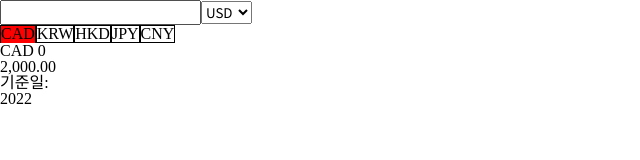
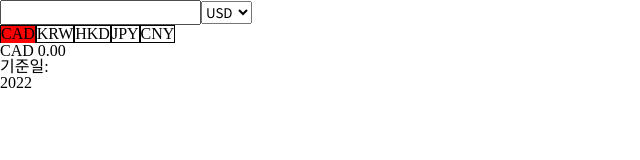
Before and after one commit to quack777/exchangeRateCalcul, a React (Create React App) app: page /second in a window 1280 px wide. Shown: the top 160 px of the page, without its empty margins (0-640 px from the left). Built offline with nearby package versions, Linux system fonts and the light colour scheme.

Commit message:
Modify: changeMoneyForm utils 분리

```diff
--- a/src/pages/first/FirstCal.tsx
+++ b/src/pages/first/FirstCal.tsx
@@ -1,5 +1,6 @@
 import axios from 'axios';
 import React, { ChangeEvent, FC, FormEvent, useEffect, useState } from 'react';
+import { changeMoneyForm } from '../../utils/changeMoneyForm';
 
 type exchangeRateInfo = {
   [index: string]: number;
@@ -76,10 +77,6 @@ const FirstCal: FC = () => {
     setEnterdedMoney('0');
   };
 
-  const changeMoneyForm = (money: number): string => {
-    return money.toLocaleString(undefined, { minimumFractionDigits: 2, maximumFractionDigits: 2 });
-  };
-
   return (
     <div>
       <form onSubmit={sendMoney}>
--- a/src/pages/second/SecondCal.tsx
+++ b/src/pages/second/SecondCal.tsx
@@ -1,6 +1,7 @@
 import axios from 'axios';
 import React, { ChangeEvent, FC, useEffect, useState } from 'react';
 import styled from 'styled-components';
+import { changeMoneyForm } from '../../utils/changeMoneyForm';
 
 interface countrysInfoType {
   id: number;
@@ -39,7 +40,7 @@ const SecondCal: FC = () => {
   const [clickedCountry, setClickedCountry] = useState<string>(countrysInfo[1].engCountry);
   const [enterdedAmount, setEnterdedAmount] = useState<string>();
   const [exchangeRateQuotes, setExchangeRateQuotes] = useState<{ [key: string]: number }>();
-  const [calculatedAmount, setCalculatedAmount] = useState<number | string>(0);
+  const [calculatedAmount, setCalculatedAmount] = useState<number>(0);
 
   useEffect(() => {
     const getExchangeRateInfoApi = () => {
@@ -65,7 +66,7 @@ const SecondCal: FC = () => {
   const changeClickedCountry = (e: React.MouseEvent<HTMLDivElement>) => {
     const elementTarget = e.target as Element;
     setClickedCountry(elementTarget.innerHTML);
-    // setEnterdedAmount("0");
+    setEnterdedAmount('0');
   };
 
   const acitveClickedCountry = (country: string): boolean => {
@@ -89,19 +90,11 @@ const SecondCal: FC = () => {
     if (exchangeRateQuotes) {
       if (selectedStandardCountry === 'USD') {
         const exchangeRate = Number(exchangeRateQuotes[`${selectedStandardCountry}${clickedCountry}`].toFixed(2));
-        const removedCommaMoney = Number(enterdedAmount?.replaceAll(',', ''));
-        setCalculatedAmount((exchangeRate * removedCommaMoney).toFixed(2));
+        const removedCommaMoney = Number(enterdedAmount?.replaceAll(',', '')).toFixed(2);
+        setCalculatedAmount(exchangeRate * Number(removedCommaMoney));
       }
     }
   };
-
-  useEffect(() => {
-    const a = () => {
-      const a = 2;
-      console.log(a.toFixed(2));
-    };
-    a();
-  }, []);
 
   useEffect(() => {
     sendMoneyCalculate();
@@ -133,9 +126,8 @@ const SecondCal: FC = () => {
         </CountrysBox>
         <div>
           <p>
-            {clickedCountry} {calculatedAmount.toLocaleString()}
+            {clickedCountry} {changeMoneyForm(calculatedAmount)}
           </p>
-          <p>2,000.00</p>
           <p>기준일:</p>
           <p>2022</p>
         </div>
--- /dev/null
+++ b/src/utils/changeMoneyForm.ts
@@ -0,0 +1,3 @@
+export const changeMoneyForm = (money: number): string => {
+  return money.toLocaleString(undefined, { minimumFractionDigits: 2, maximumFractionDigits: 2 });
+};
```
